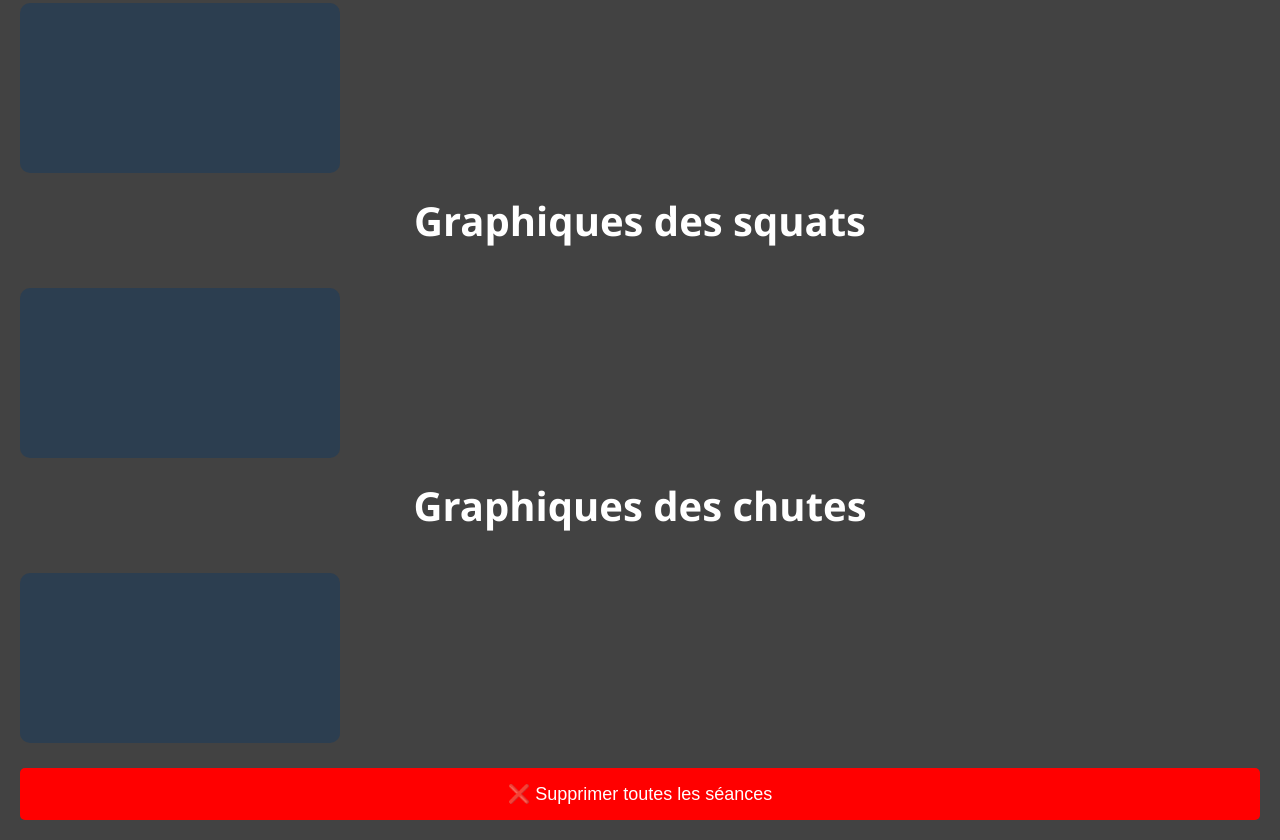
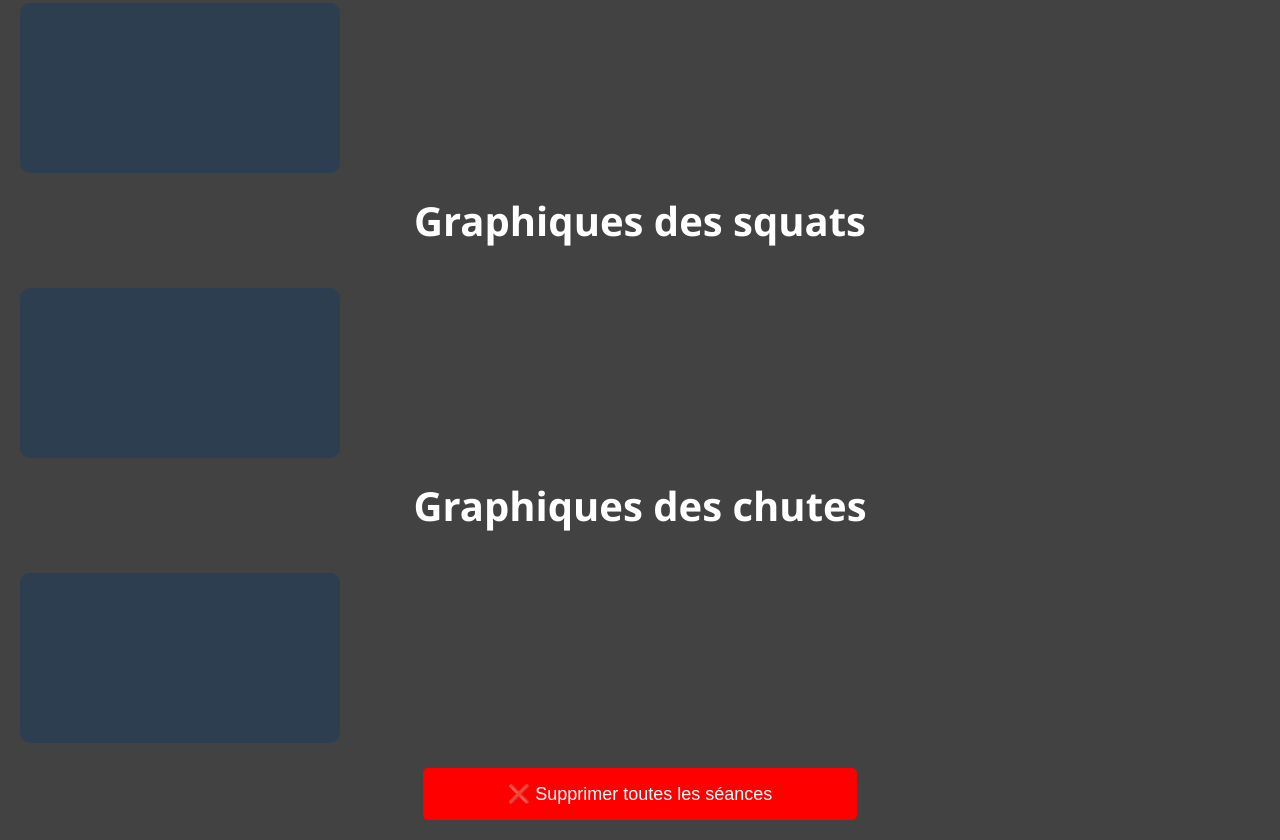
Before and after one commit to AdamAlvess/PlayMetrics, a website: page Html/historique.html in a window 1280 px wide. Shown: the part 788-1628 px from the top of the page. Drawn offline with nearby package versions, Linux system fonts and the light colour scheme; files that its build step writes are made by us from their sources; no server answers; files whose address does not match are found by name.

```diff
--- a/Css/style_historique.css
+++ b/Css/style_historique.css
@@ -110,8 +110,12 @@
   border-radius: 5px;
   cursor: pointer;
   margin-top: 20px;
-  width: 100%;
+  width: 35%;
+  margin-left: auto;
+  margin-right: auto;
+  display: block;
 }
+
 
 /* Popup de confirmation */
 .confirmation-popup {
```
